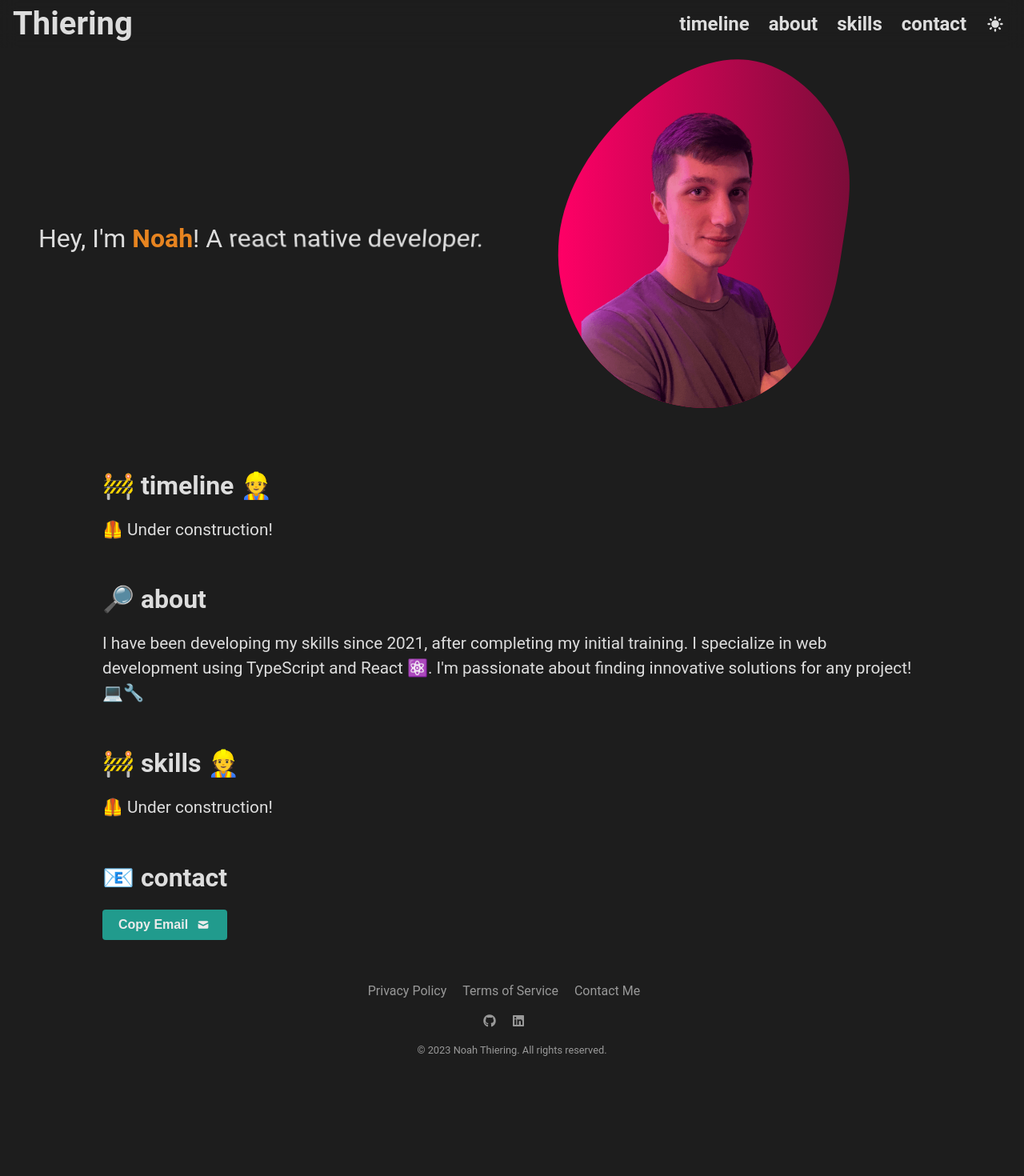
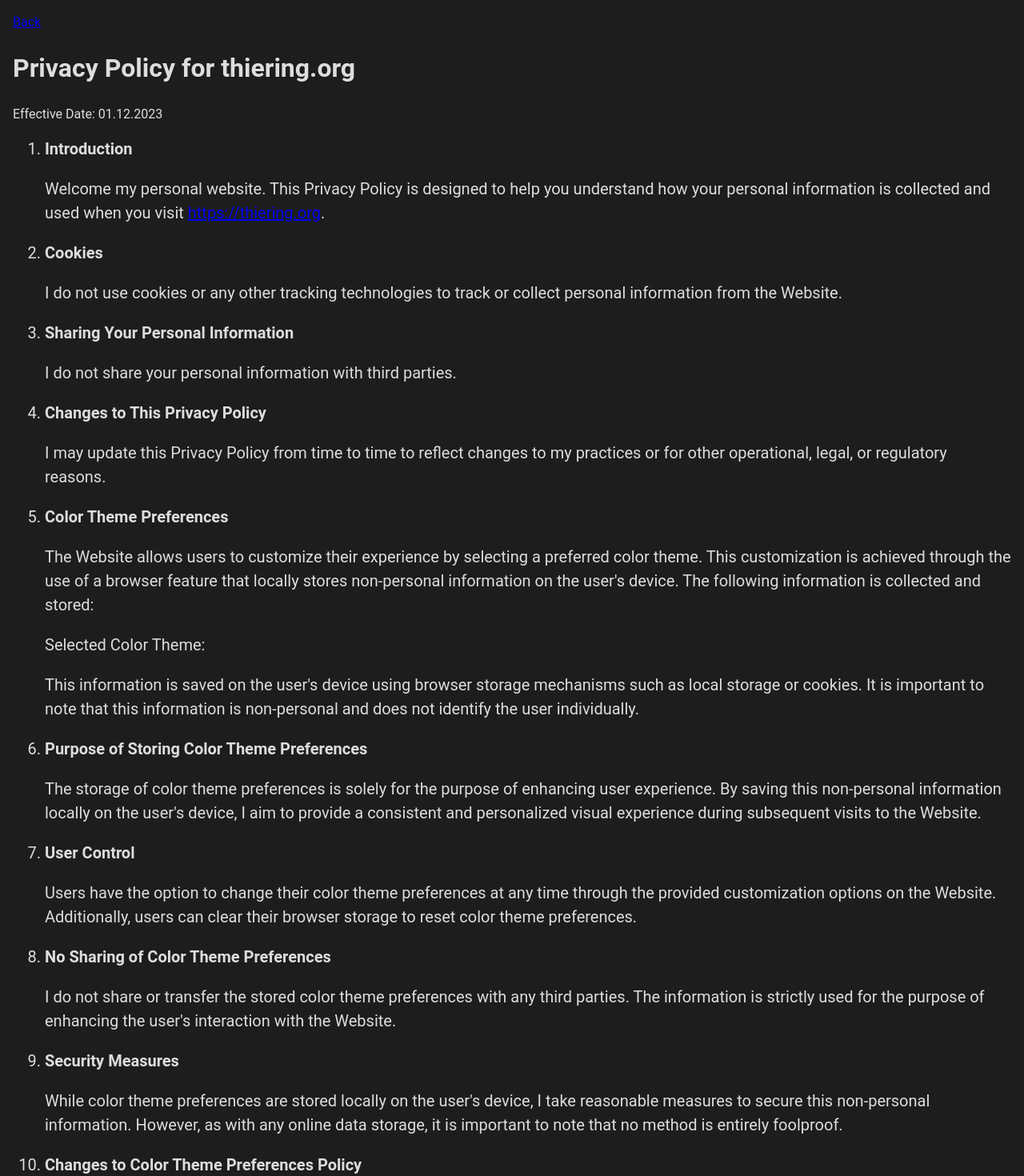
Before and after one commit to Noah4ever/noah4ever.github.io, a React (Vite) app: page /privacy in a window 1280 px wide. Shown: the top 1470 px of the page at 80% size. Before the commit the page ends 1323 px from the top, so only its background shows below. Built offline with nearby package versions, Linux system fonts and the light colour scheme.

Commit message:
feature: add router and privacy policy and ToS

```diff
--- a/package.json
+++ b/package.json
@@ -16,6 +16,7 @@
     "react": "^18.2.0",
     "react-dom": "^18.2.0",
     "react-icons": "^4.11.0",
+    "react-router-dom": "^6.20.1",
     "sass": "^1.69.1"
   },
   "devDependencies": {
--- a/src/components/Footer.tsx
+++ b/src/components/Footer.tsx
@@ -7,13 +7,13 @@ export default function Footer() {
       <div className="footer-content">
         <ul className="footer-list">
           <li className="footer-list-item">
-            <a href="#">Privacy Policy</a>
+            <a href="/privacy">Privacy Policy</a>
           </li>
           <li className="footer-list-item">
-            <a href="#">Terms of Service</a>
+            <a href="/tos">Terms of Service</a>
           </li>
           <li className="footer-list-item">
-            <a href="#">Contact Me</a>
+            <a href="#contact">Contact Me</a>
           </li>
         </ul>
         <ul className="footer-social-list">
--- a/src/components/Header.tsx
+++ b/src/components/Header.tsx
@@ -13,7 +13,7 @@ export default function Header() {
 
   const headerRef = useRef<HTMLElement>(null);
   const [menuOpen, setMenuOpen] = useState<boolean>(false);
-  const [lightMode, setLightMode] = useState<boolean>(true);
+  const [lightmode, setLightMode] = useState<boolean>(false);
 
   const [isScrollingUp, setIsScrollingUp] = useState<boolean>(false);
   const [lastScrollTop, setLastScrollTop] = useState<number>(0);
@@ -34,12 +34,6 @@ export default function Header() {
 
     window.addEventListener("scroll", handleScroll);
 
-    if (persistance.load("color-scheme") === "light") {
-      document.body.classList.add("light");
-      setLightMode(true);
-    } else {
-      setLightMode(false);
-    }
     return () => {
       window.removeEventListener("scroll", handleScroll);
     };
@@ -94,8 +88,12 @@ export default function Header() {
 
   function handleLightMode() {
     document.body.classList.toggle("light");
-    setLightMode(!lightMode);
-    persistance.save("color-scheme", !lightMode ? "light" : "dark");
+    const colorScheme = persistance.load("color-scheme");
+    persistance.save(
+      "color-scheme",
+      colorScheme === "light" ? "dark" : "light"
+    );
+    setLightMode(!lightmode);
   }
 
   return (
@@ -145,7 +143,7 @@ export default function Header() {
               onClick={handleLightMode}
               className="header-links-theme-change"
             >
-              {lightMode ? <Moon /> : <Sun />}
+              {persistance.load("color-scheme") == "light" ? <Moon /> : <Sun />}
             </span>
           </li>
         </ul>
--- a/src/pages/App.tsx
+++ b/src/pages/App.tsx
@@ -3,23 +3,8 @@ import Header from "../components/Header";
 import Welcome from "@/components/Welcome";
 import Content from "@/components/Content";
 import Footer from "@/components/Footer";
-import { useEffect } from "react";
 
 export default function App() {
-  useEffect(() => {
-    const asciiArt = `
-      _______ _     _           _
-     |__   __| |   (_)         (_)
-        | |  | |__  _  ___ _ __ _ _ __   __ _
-        | |  | '_ \\| |/ _ \\ '__| | '_ \\ / _\` |
-        | |  | | | | |  __/ |  | | | | | (_| |
-        |_|  |_| |_|_|\\___|_|  |_|_| |_|\\__, |
-                                         __/ |
-                                        |___/
-    `;
-    console.log(asciiArt);
-  }, []);
-
   return (
     <div className="app-container">
       <a href="#main" className="skip-link">
--- /dev/null
+++ b/src/pages/MainLayout.tsx
@@ -0,0 +1,35 @@
+import { LocalStorageController } from "@/utils/PersistanceController";
+import React, { useEffect } from "react";
+import { Outlet } from "react-router-dom";
+
+function MainLayout() {
+  const persistance = new LocalStorageController();
+  useEffect(() => {
+    const asciiArt = `
+      _______ _     _           _
+     |__   __| |   (_)         (_)
+        | |  | |__  _  ___ _ __ _ _ __   __ _
+        | |  | '_ \\| |/ _ \\ '__| | '_ \\ / _\` |
+        | |  | | | | |  __/ |  | | | | | (_| |
+        |_|  |_| |_|_|\\___|_|  |_|_| |_|\\__, |
+                                         __/ |
+                                        |___/
+    `;
+    console.log(asciiArt);
+
+    const colorScheme = persistance.load("color-scheme");
+    if (colorScheme === "light") {
+      document.body.classList.add("light");
+    } else {
+      document.body.classList.remove("light");
+    }
+  }, []);
+  return (
+    <main>
+      {/* Render the child routes */}
+      <Outlet />
+    </main>
+  );
+}
+
+export default MainLayout;
--- /dev/null
+++ b/src/pages/Privacy.tsx
@@ -0,0 +1,112 @@
+import React from "react";
+import "@styles/privacy.scss";
+import { LocalStorageController } from "@/utils/PersistanceController";
+
+export default function Privacy() {
+  const persistance = new LocalStorageController();
+  return (
+    <div className="privacy-container">
+      <a href="/">Back</a>
+      <h1>Privacy Policy for thiering.org</h1>
+      <p>Effective Date: 01.12.2023</p>
+      <ol className="privacy-list">
+        <li>
+          <h2>Introduction</h2>
+          <p>
+            Welcome my personal website. This Privacy Policy is designed to help
+            you understand how your personal information is collected and used
+            when you visit <a href="/">https://thiering.org</a>.
+          </p>
+        </li>
+        <li>
+          <h2>Cookies</h2>
+          <p>
+            I do not use cookies or any other tracking technologies to track or
+            collect personal information from the Website.
+          </p>
+        </li>
+        <li>
+          <h2>Sharing Your Personal Information</h2>
+          <p>I do not share your personal information with third parties.</p>
+        </li>
+        <li>
+          <h2>Changes to This Privacy Policy</h2>
+          <p>
+            I may update this Privacy Policy from time to time to reflect
+            changes to my practices or for other operational, legal, or
+            regulatory reasons.
+          </p>
+        </li>
+        <li>
+          <h2>Color Theme Preferences</h2>
+          <p>
+            The Website allows users to customize their experience by selecting
+            a preferred color theme. This customization is achieved through the
+            use of a browser feature that locally stores non-personal
+            information on the user's device. The following information is
+            collected and stored:
+          </p>
+          <p>Selected Color Theme: {persistance.load("color-scheme")}</p>
+          <p>
+            This information is saved on the user's device using browser storage
+            mechanisms such as local storage or cookies. It is important to note
+            that this information is non-personal and does not identify the user
+            individually.
+          </p>
+        </li>
+        <li>
+          <h2>Purpose of Storing Color Theme Preferences</h2>
+          <p>
+            The storage of color theme preferences is solely for the purpose of
+            enhancing user experience. By saving this non-personal information
+            locally on the user's device, I aim to provide a consistent and
+            personalized visual experience during subsequent visits to the
+            Website.
+          </p>
+        </li>
+        <li>
+          <h2>User Control</h2>
+          <p>
+            Users have the option to change their color theme preferences at any
+            time through the provided customization options on the Website.
+            Additionally, users can clear their browser storage to reset color
+            theme preferences.
+          </p>
+        </li>
+        <li>
+          <h2>No Sharing of Color Theme Preferences</h2>
+          <p>
+            I do not share or transfer the stored color theme preferences with
+            any third parties. The information is strictly used for the purpose
+            of enhancing the user's interaction with the Website.
+          </p>
+        </li>
+        <li>
+          <h2>Security Measures</h2>
+          <p>
+            While color theme preferences are stored locally on the user's
+            device, I take reasonable measures to secure this non-personal
+            information. However, as with any online data storage, it is
+            important to note that no method is entirely foolproof.
+          </p>
+        </li>
+        <li>
+          <h2>Changes to Color Theme Preferences Policy</h2>
+          <p>
+            Any changes to the policy regarding the storage of color theme
+            preferences will be updated in this Privacy Policy. Users are
+            encouraged to review this policy periodically for any updates.
+          </p>
+        </li>
+        <li>
+          <h2>Contact Me</h2>
+          <p>
+            For more information about our privacy practices, if you have
+            questions, or if you would like to make a complaint, please contact
+            us at: noah.thiering@web.de.
+          </p>
+        </li>
+      </ol>
+    </div>
+  );
+}
--- /dev/null
+++ b/src/pages/ToS.tsx
@@ -0,0 +1,65 @@
+import React from "react";
+import "@styles/tos.scss";
+
+export default function ToS() {
+  return (
+    <div className="tos-container">
+      <a href="/">Back</a>
+      <h2>Terms of Service</h2>
+      <p>
+        By accessing and using thiering.org, you agree to the following terms
+        and conditions:
+      </p>
+      <ol className="tos-list">
+        <li>
+          <h3>Use of the Website</h3>
+          <p>
+            You agree to use the Website for lawful purposes and in a way that
+            does not infringe upon the rights of others or restrict or inhibit
+            their use and enjoyment of the Website.
+          </p>
+        </li>
+        <li>
+          <h3>Content</h3>
+          <p>
+            All content provided on the Website is for informational purposes
+            only. The content may be subject to change without notice.
+          </p>
+        </li>
+        <li>
+          <h3>Data Collection</h3>
+          <p>
+            thiering.org does not use cookies or collect any personal data from
+            users. Your privacy is important to me, and I do not engage in any
+            tracking or data collection activities.
+          </p>
+        </li>
+        <li>
+          <h3>Third-Party Links</h3>
+          <p>
+            The Website may contain links to third-party websites. thiering.org
+            is not responsible for the content or privacy practices of these
+            websites. I encourage you to review the terms and privacy policies
+            of any third-party websites you visit.
+          </p>
+        </li>
+        <li>
+          <h3>Changes to Terms</h3>
+          <p>
+            thiering.org reserves the right to modify these terms at any time.
+            Changes will be effective immediately upon posting. By continuing to
+            use the Website after changes are posted, you accept the updated
+            terms.
+          </p>
+        </li>
+        <li>
+          <h3>Contact Information</h3>
+          <p>
+            If you have any questions or concerns about these terms, please
+            contact me at noah.thiering@web.de.
+          </p>
+        </li>
+      </ol>
+    </div>
+  );
+}
--- /dev/null
+++ b/src/styles/privacy.scss
@@ -0,0 +1,11 @@
+.privacy-container {
+  margin: 1rem;
+  .privacy-list {
+    li {
+      font-size: 1.25rem;
+      h2 {
+        font-size: 1.25rem;
+      }
+    }
+  }
+}
--- /dev/null
+++ b/src/styles/tos.scss
@@ -0,0 +1,11 @@
+.tos-container {
+  margin: 1rem;
+  .tos-list {
+    li {
+      font-size: 1.25rem;
+      h2 {
+        font-size: 1.25rem;
+      }
+    }
+  }
+}
--- a/src/styles/welcome.scss
+++ b/src/styles/welcome.scss
@@ -59,6 +59,8 @@ $max-width-phone: 500px;
       text-align: center;
       font-size: 1.5rem;
       margin-bottom: 0;
+      padding-left: 0;
+      padding-inline: 10%;
       margin-top: 3rem;
     }
   }
```
Also changed, not shown: src/main.tsx (+28 -1 lines), 1 other file (tests, documents, lock files or other folders).
